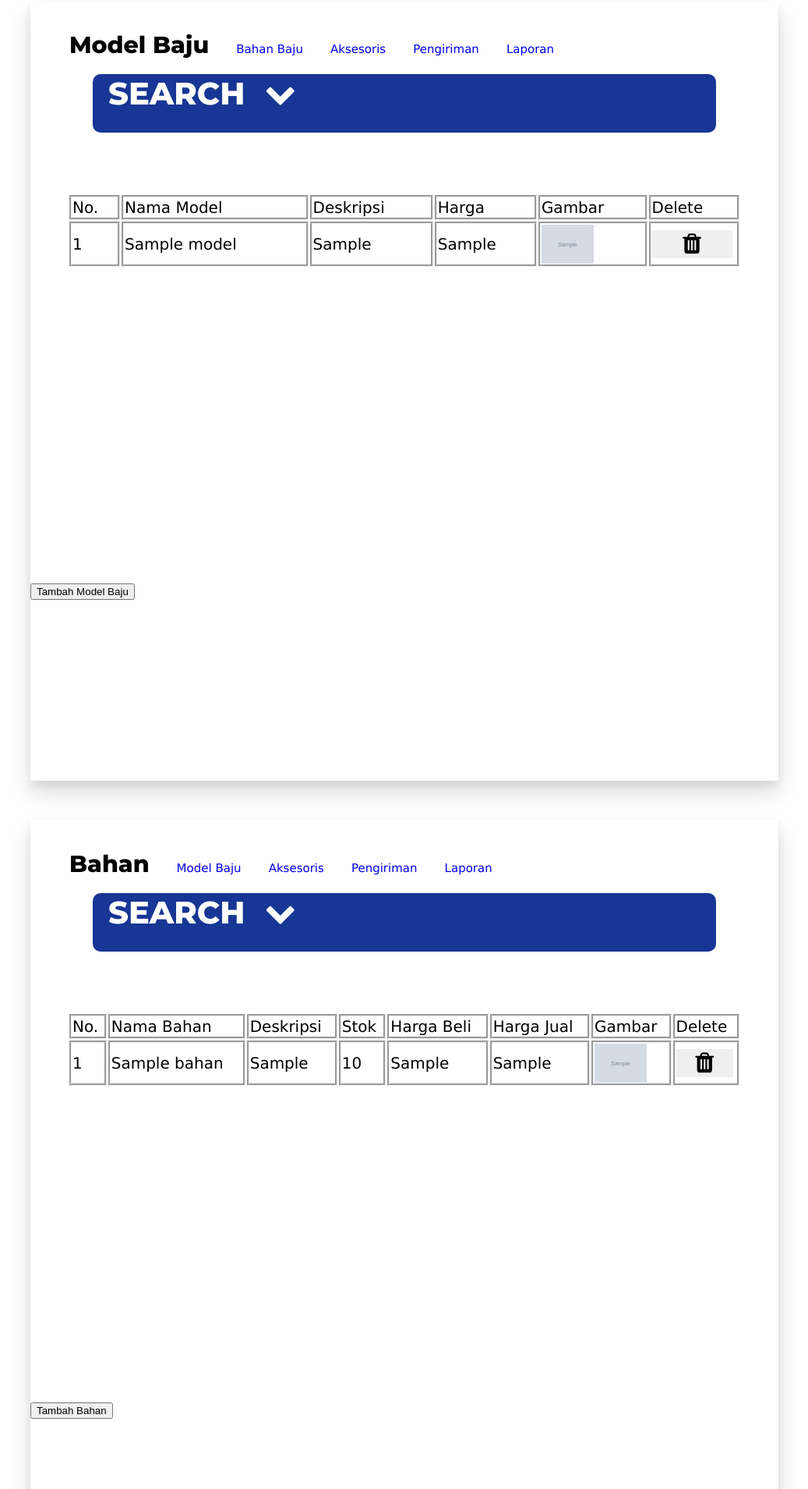
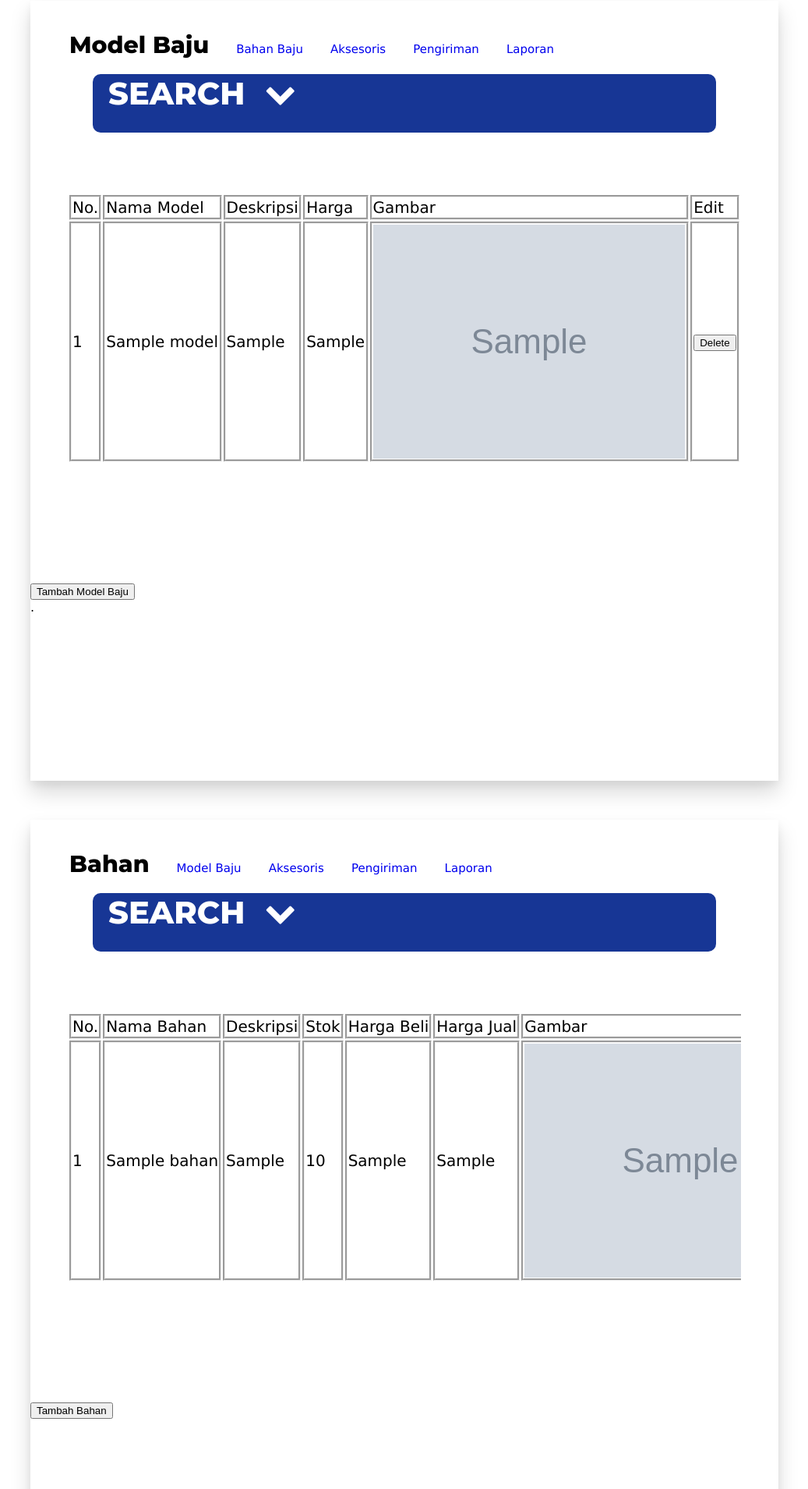
Before and after one commit to vincentiusdaryl/TUBES_PBW_MIBD, a Node project: template views/home-pemilik.ejs in a window 1280 px wide; the page is wider, and only the part inside the window is pictured. Shown: the part 1506-3415 px from the top of that part at 78% size, without its empty margins (121-1158 px from the left). Run offline with Node 20 templates, Linux system fonts and the light colour scheme; the template is opened without the code that fills it: most values are stand-ins (such as "Sample title", 1, 10 or a date in 2020); grey boxes marked "Sample" are stand-in pictures.

Commit message:
Update home-pemilik.ejs

```diff
--- a/views/home-pemilik.ejs
+++ b/views/home-pemilik.ejs
@@ -42,13 +42,13 @@
 			<a href="#bahan">
 				<button id="btn_startshop" type="button">Atur Stok<br>Bahan Baju</button>
 			</a><br>
-			<a href="#Aksesoris">
+			<a href="#aksesoris">
 				<button id="btn_startshop" type="button">Atur Stok<br>Aksesoris</button>
 			</a><br>
-			<a href="#Pengiriman">
+			<a href="#aksesoris">
 				<button id="btn_startshop" type="button">Atur Pengiriman</button>
 			</a><br>
-			<a href="#Laporan">
+			<a href="#aksesoris">
 				<button id="btn_startshop" type="button">Laporan</button>
 			</a>
 			</div>
@@ -94,7 +94,7 @@
 						<td>Deskripsi</td>
 						<td>Harga</td>
 						<td>Gambar</td>
-						<td>Delete</td>
+						<td>Edit</td>
 
 					</tr>
 					<% for(let i = 0; i < model.length; i++){ %>
@@ -103,8 +103,8 @@
 							<td><%- model[i].namaModel %></td>
 							<td><%- model[i].deskripsiModel %></td>
 							<td><%- model[i].hargaModel %></td>
-							<td><img id="imgmodel" src='/uploads/<%- model[i].gambarModel %>'></td>
-							<td><button id="btn_delete" onclick="deleteModel(<%- model[i].idModel %>)"><i class="fa fa-trash" aria-hidden="true"></i></button></td>
+							<td><img src='/uploads/<%- model[i].gambarModel %>'></td>
+							<td><button onclick="deleteModel(<%- model[i].idModel %>)">Delete</button></td>
 						</tr>
 					<% } %>
 				</table>
@@ -121,7 +121,7 @@
 			</div>
 			<a>
 				<button id="btn_tambahmodel" type="button">Tambah Model Baju</button><br>
-				<a id="bahan"></a>
+				<a id="bahan">.</a>
 			</a>
 		</div>
 
@@ -155,7 +155,7 @@
 						<td>Harga Beli</td>
 						<td>Harga Jual</td>
 						<td>Gambar</td>
-						<td>Delete</td>
+						<td>Edit</td>
 					</tr>
 					<% for(let i = 0; i < bahan.length; i++){ %>
 						<tr>
@@ -165,8 +165,8 @@
 							<td><%- bahan[i].stock %></td>
 							<td><%- bahan[i].hargaBeliBahan %></td>
 							<td><%- bahan[i].hargaJualBahan %></td>
-							<td><img id="imgmodel" src="/uploads/<%- bahan[i].gambarBahanBaku %>"></td>
-							<td><button id="btn_delete" onclick="deleteBahan(<%- bahan[i].idBahanBaku%>)"><i class="fa fa-trash" aria-hidden="true"></i></button></td>
+							<td><img src="/uploads/<%- bahan[i].gambarBahanBaku %>"></td>
+							<td><button onclick="deleteBahan(<%- bahan[i].idBahanBaku%>)">Delete</button></td>
 						</tr>
 					<% } %>
 				</table>
@@ -223,7 +223,7 @@
 						<td>Harga Beli</td>
 						<td>Harga Jual</td>
 						<td>Gambar</td>
-						<td>Delete</td>
+						<td>Edit</td>
 					</tr>
 					<% for(let i = 0; i < aksesoris.length; i++){ %>
 						<tr>
@@ -233,8 +233,8 @@
 							<td><%= aksesoris[i].stock %></td>
 							<td><%= aksesoris[i].hargaJualAksesoris %></td>
 							<td><%= aksesoris[i].hargaBeliAksesoris %></td>
-							<td><img id="imgmodel" src='/uploads/<%- aksesoris[i].gambarAksesoris %>'></td>
-							<td><button id="btn_delete" onclick="deleteAksesoris(<%- aksesoris[i].idAksesoris %>)"><i class="fa fa-trash" aria-hidden="true"></i></button></td>
+							<td><img src='/uploads/<%- aksesoris[i].gambarAksesoris %>'></td>
+							<td><button onclick="deleteAksesoris(<%- aksesoris[i].idAksesoris %>)">Delete</button></td>
 						</tr>
 					<% } %>
 				</table>
@@ -291,7 +291,7 @@
 						<th>Tanggal</th>
 						<th>Status Pesanan</th>
 						<th>Kurir</th>
-						<th>Delete</th>
+						<th>Edit</th>
 					</thead>
 					<% for(let i = 0; i < pengiriman.length; i++){ %>
 						<tr>
@@ -403,7 +403,7 @@
 						<% } %>
 					</tbody>
 				</table>
-				<!-- <span>Total pemasukan: <%- pemasukan.total %></span> -->
+				<span>Total pemasukan: <%- pemasukan.total %></span>
 			</div>
 			<div id="form-tambahakun">
 
```
